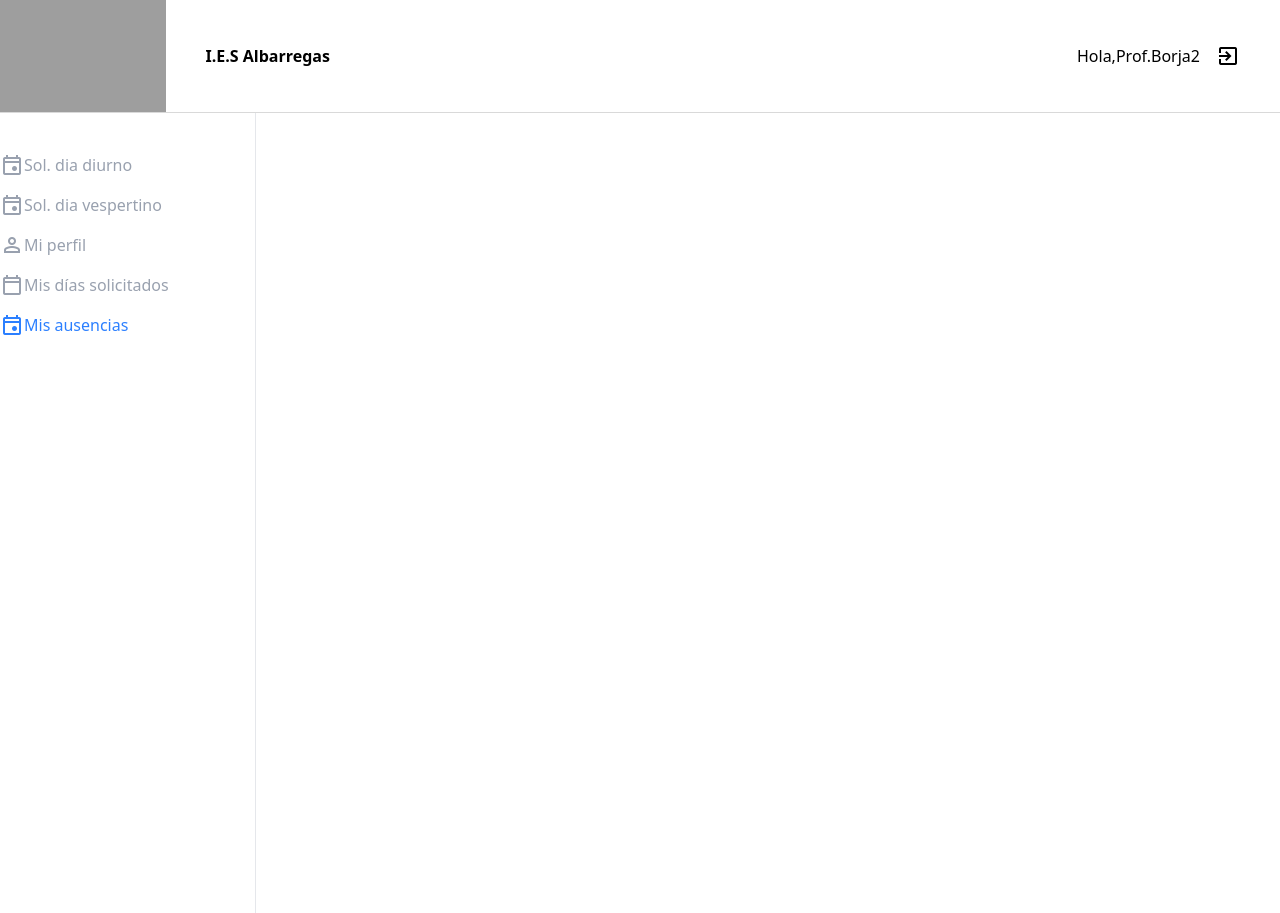
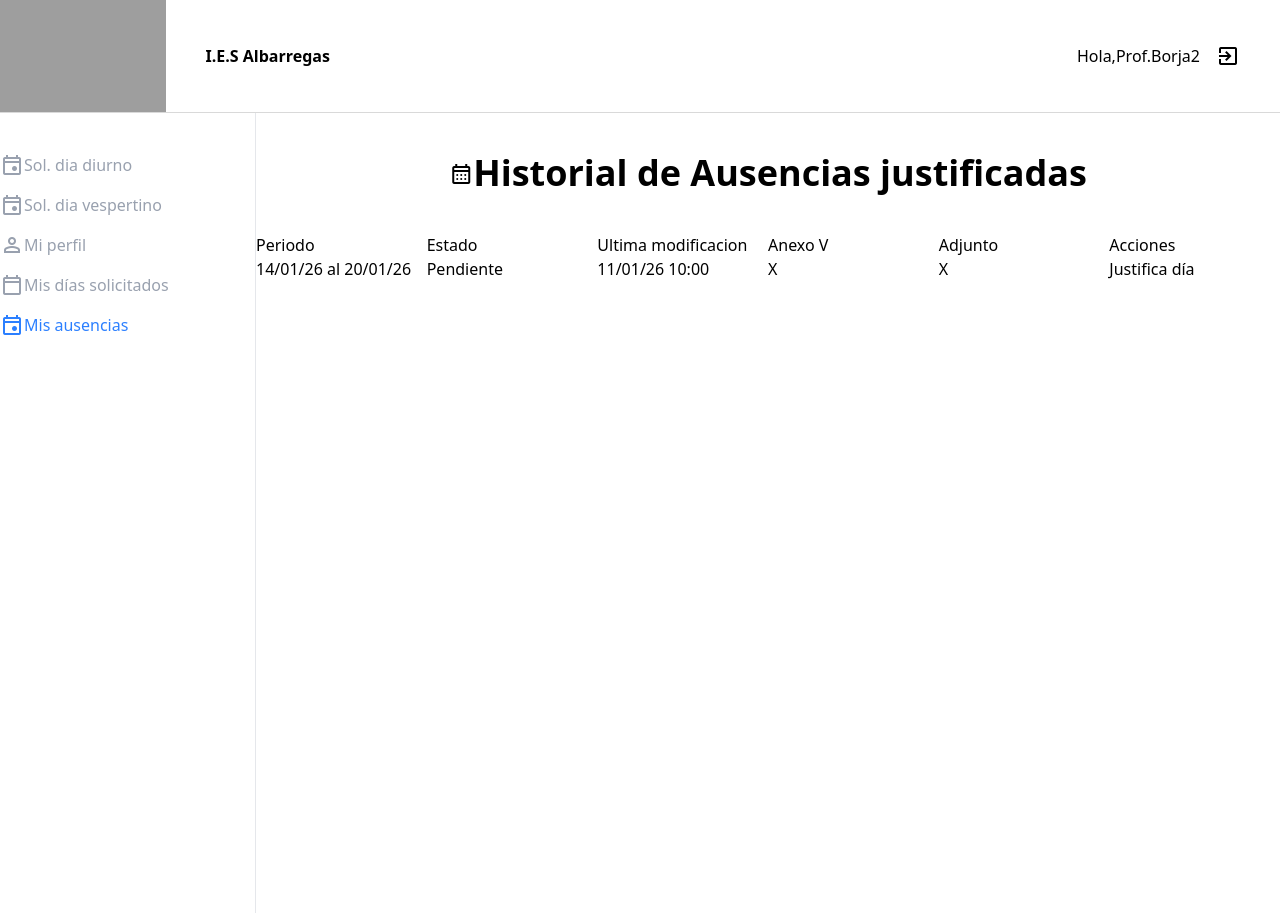
Before and after one commit to egilp04/ClicPermiso, a React (Vite) app: page /ausencias in a window 1280 px wide. Built offline with nearby package versions, Linux system fonts and the light colour scheme; grey boxes are pictures that could not be loaded.

Commit message:
ausencias

```diff
--- a/src/App.tsx
+++ b/src/App.tsx
@@ -1,6 +1,7 @@
 import { Route, Routes } from "react-router-dom";
 import Home from "./pages/Home";
 import Diurno from "./components/Diurno";
+import Ausencias from "./components/Ausencias";
 
 function App() {
   return (
@@ -11,7 +12,7 @@ function App() {
           <Route path="vespertino"></Route>
           <Route path="perfil"></Route>
           <Route path="dias-solicitados"></Route>
-          <Route path="ausencias"></Route>
+          <Route path="ausencias" element={<Ausencias></Ausencias>}></Route>
         </Route>
       </Routes>{" "}
     </>
--- a/src/components/Ausencias.tsx
+++ b/src/components/Ausencias.tsx
@@ -1,5 +1,47 @@
+import ausencia from "../mock/ausencia.json";
+
 const Ausencias = () => {
-  return <div>ausencias</div>;
+  return (
+    <div className="flex flex-col justify-center items-center gap-10 mt-10">
+      <div className="w-full text-center">
+        <h1 className="text-4xl font-bold">
+          <span className="material-symbols-outlined text-4xl">
+            calendar_month
+          </span>
+          Historial de Ausencias justificadas
+        </h1>
+      </div>
+      <div className="flex flex-col justify-center w-full items-center">
+        <div className="flex flex-row justify-around w-full">
+          <h2 className="w-full">Periodo</h2>
+          <h2 className="w-full">Estado</h2>
+          <h2 className="w-full">Ultima modificacion</h2>
+          <h2 className="w-full">Anexo V</h2>
+          <h2 className="w-full">Adjunto</h2>
+          <h2 className="w-full">Acciones</h2>
+        </div>
+        {ausencia.map(
+          ({
+            periodo,
+            estado,
+            ultima_modificacion,
+            anexo_V,
+            adjunto,
+            acciones,
+          }) => (
+            <div className="flex flex-row  justify-around w-full">
+              <h2 className="w-full">{periodo}</h2>
+              <h2 className="w-full">{estado}</h2>
+              <h2 className="w-full">{ultima_modificacion}</h2>
+              <h2 className="w-full">{anexo_V}</h2>
+              <h2 className="w-full">{adjunto}</h2>
+              <h2 className="w-full">{acciones}</h2>
+            </div>
+          ),
+        )}
+      </div>
+    </div>
+  );
 };
 
 export default Ausencias;
--- /dev/null
+++ b/src/mock/ausencia.json
@@ -0,0 +1,10 @@
+[
+  {
+    "periodo": "14/01/26 al 20/01/26",
+    "estado": "Pendiente",
+    "ultima_modificacion": "11/01/26 10:00",
+    "anexo_V": "X",
+    "adjunto": "X",
+    "acciones": "Justifica día"
+  }
+]
```
